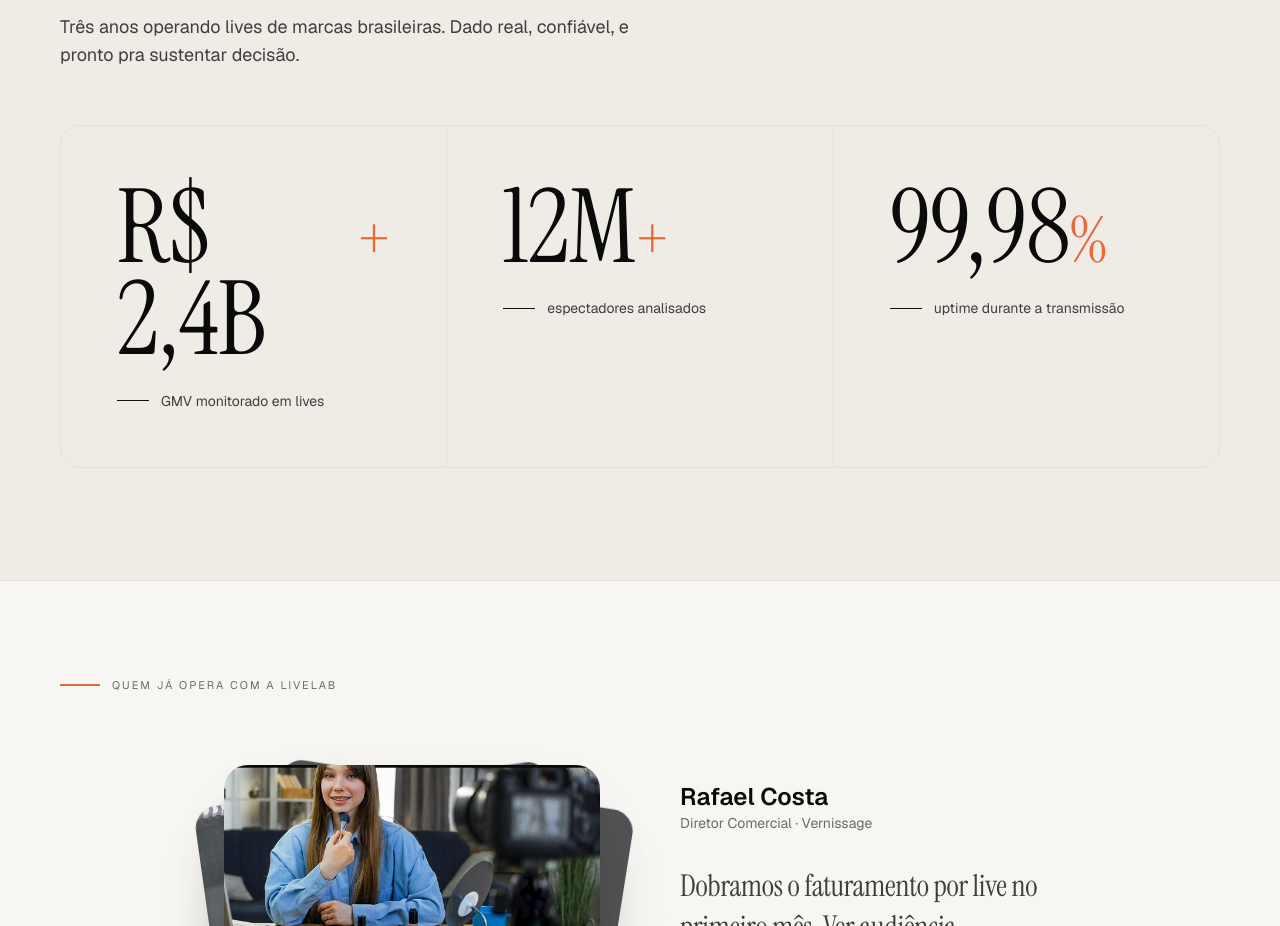
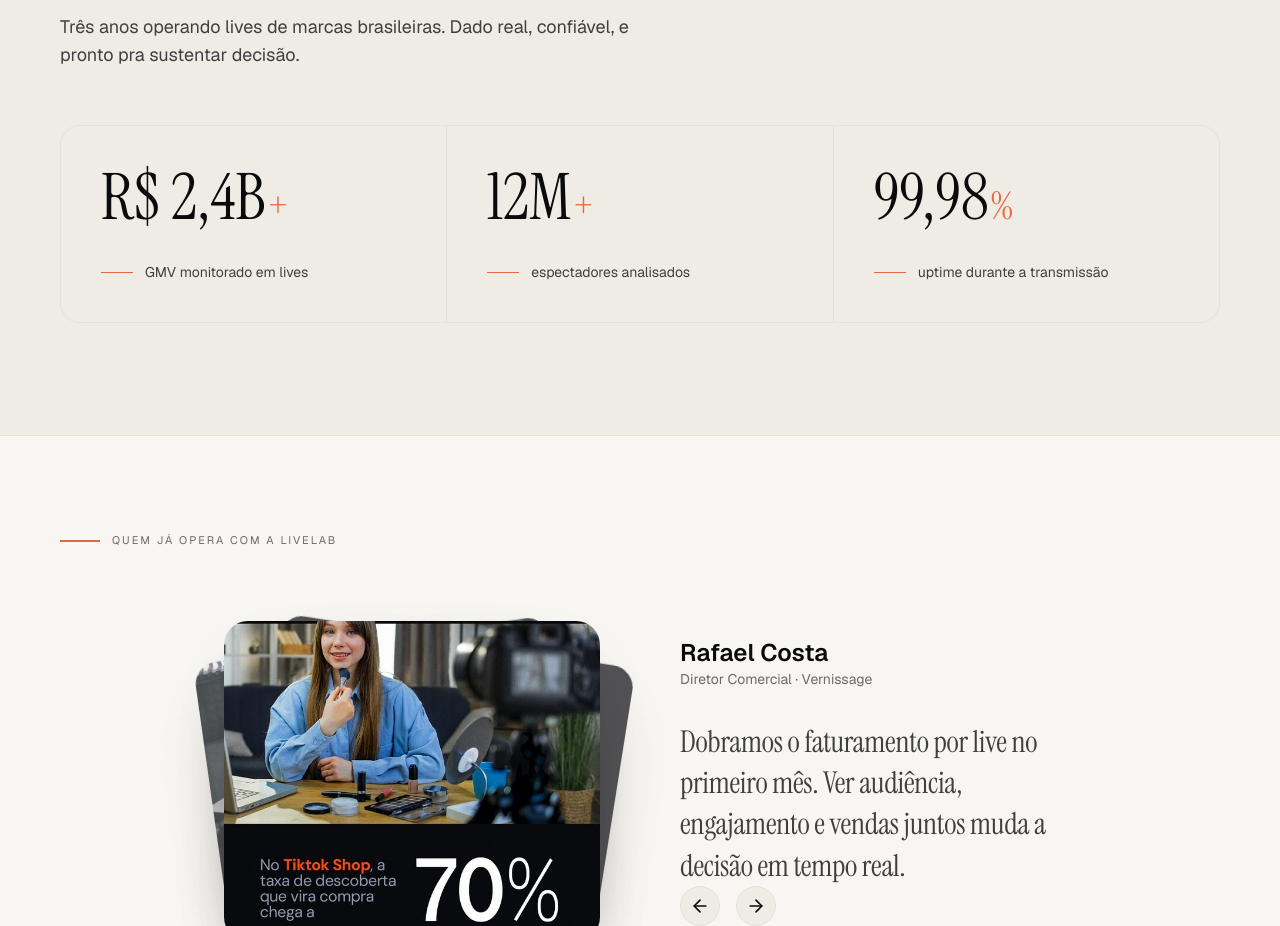
Before and after one commit to Greed9797/livelab, a Next.js app: page / in a window 1280 px wide. Shown: the part 3907-4833 px from the top of the page. Built offline with nearby package versions, Linux system fonts and the light colour scheme; no server answers.

Commit message:
fix(stats): no-wrap values, balanced sizing, aligned baseline + brand rule

```diff
--- a/components/landing/stats.tsx
+++ b/components/landing/stats.tsx
@@ -36,18 +36,18 @@ export function Stats() {
           {STATS.map(({ value, suffix, label }) => (
             <div
               key={label}
-              className="flex flex-col gap-6 bg-[color:var(--surface-alt)] p-10 md:p-14"
+              className="flex flex-col justify-between gap-8 bg-[color:var(--surface-alt)] p-8 md:p-10"
             >
-              <div className="flex items-baseline">
-                <span className="font-display text-[clamp(3.5rem,8vw,6.5rem)] leading-[0.9] tracking-[-0.04em] text-foreground tabular-nums">
+              <span className="flex items-baseline whitespace-nowrap font-display leading-none tracking-[-0.03em] text-foreground">
+                <span className="text-[clamp(2.75rem,5vw,4.25rem)] tabular-nums">
                   {value}
                 </span>
-                <span className="font-display text-[clamp(2.5rem,5vw,4rem)] leading-none text-brand">
+                <span className="ml-0.5 text-[clamp(1.75rem,3vw,2.5rem)] text-brand">
                   {suffix}
                 </span>
-              </div>
+              </span>
               <div className="flex items-center gap-3">
-                <div className="h-px w-8 bg-[color:var(--border-strong)]" aria-hidden />
+                <div className="h-px w-8 shrink-0 bg-brand" aria-hidden />
                 <span className="text-sm text-[color:var(--muted-strong)]">
                   {label}
                 </span>
```
